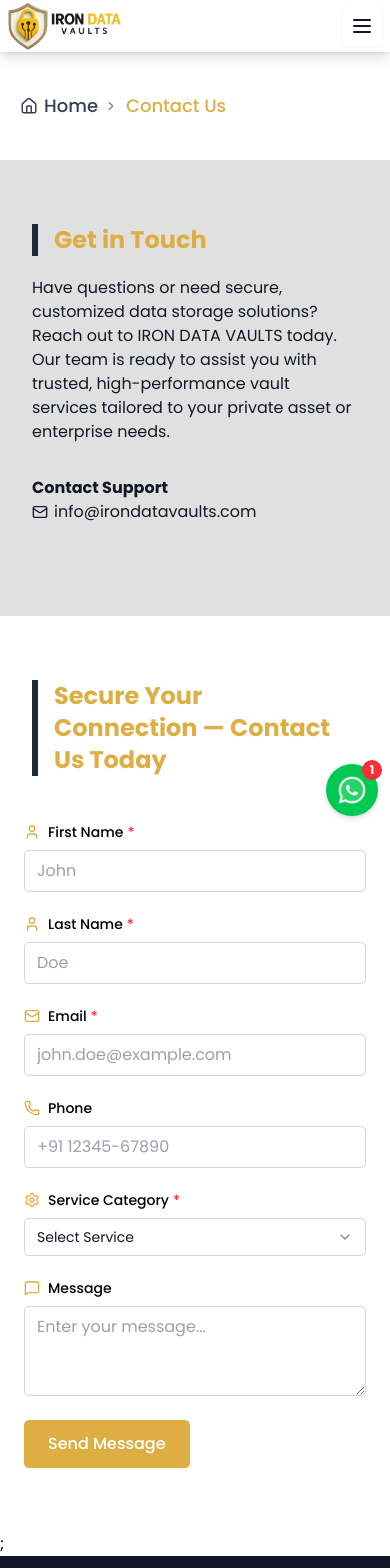
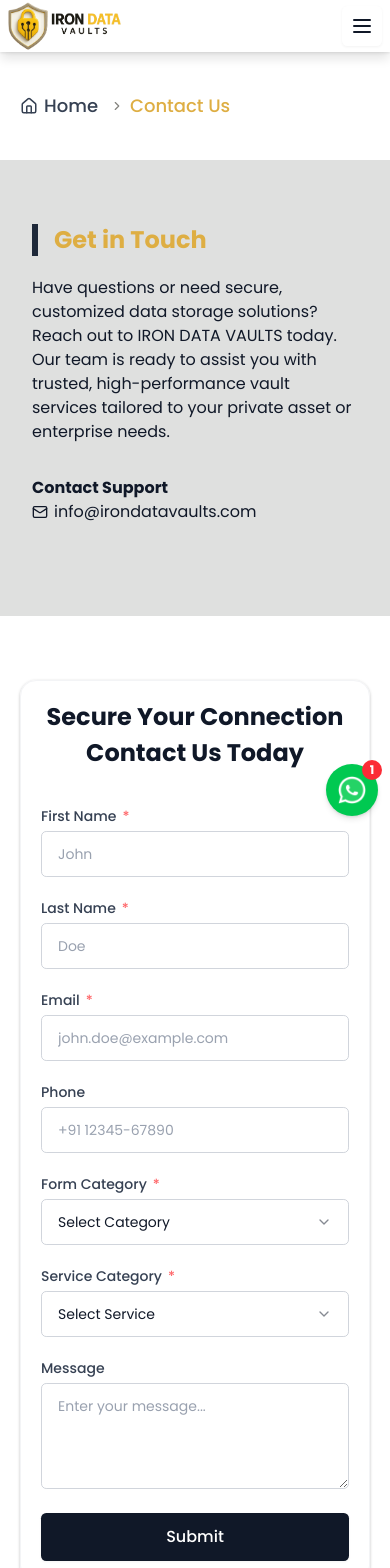
Before and after one commit to SatyabratDeveloper/IronData, a React (Vite) app: page /IronData/contact in a window 390 px wide. Shown: the top 1568 px of the page. Built offline with nearby package versions, Linux system fonts and the light colour scheme; a web font is replaced by a local one.

Commit message:
modified contact component and contact form

```diff
--- a/src/components/BreadcrumbNav/BreadcrumbNav.jsx
+++ b/src/components/BreadcrumbNav/BreadcrumbNav.jsx
@@ -18,31 +18,29 @@
         location === "/data-center" || location === "/contact" ? "pb-10" : ""
       }`}
     >
-      {pages.map(({ href = "", name }) => (
-        <Breadcrumb key={name}>
+      <Breadcrumb>
         <BreadcrumbList>
-            {href ? (
-              <>
+          {pages.map(({ href = "", name }, idx) =>
+            href ? (
+              <div key={idx} className="flex gap-3 items-center">
+                <BreadcrumbItem>
+                  <BreadcrumbLink asChild>
                     <Link to={href}>
-                  <BreadcrumbItem>
-                    <BreadcrumbLink className="">
-                      {name === "Home" ? (
-                        <House className="size-4.5 mr-1.5" />
-                      ) : null}
+                      {name === "Home" && <House className="size-4.5 mr-1.5" />}
                       {name}
+                    </Link>
                   </BreadcrumbLink>
                 </BreadcrumbItem>
-                </Link>
                 <BreadcrumbSeparator />
-              </>
+              </div>
             ) : (
-              <BreadcrumbItem>
-                <BreadcrumbPage className="">{name}</BreadcrumbPage>
+              <BreadcrumbItem key={idx}>
+                <BreadcrumbPage>{name}</BreadcrumbPage>
               </BreadcrumbItem>
+            )
           )}
         </BreadcrumbList>
       </Breadcrumb>
-      ))}
     </div>
   );
 };
--- a/src/components/Contact/Contact.jsx
+++ b/src/components/Contact/Contact.jsx
@@ -44,48 +44,40 @@
   };
 
   return (
-    <div className="py-16">
-      <div className="flex justify-center items-center">
-        <Card className="bg-transparent py-0 justify-start">
-          <CardContentWrapper>
-            <CardHeader>
-              <CardDescription className="lg:text-nowrap">
-                Secure Your Connection — Contact Us Today
-              </CardDescription>
-            </CardHeader>
-          </CardContentWrapper>
-        </Card>
-      </div>
+    <div className="py-16 flex justify-center w-full">
+      <div className="w-full max-w-2xl mx-5 md:mx-0 p-5 sm:p-12 border border-gray-100 rounded-2xl shadow-2xl">
+        <h1 className="text-gray-900 text-2xl sm:text-3xl font-bold text-center pb-10">
+          <p className="mb-1">Secure Your Connection</p>
+          <p>Contact Us Today</p>
+        </h1>
 
-      <div className="sm:max-w-lg md:max-w-2xl mx-auto mt-7 px-6 sm:px-0">
         <Form {...form}>
-          <form onSubmit={form.handleSubmit(onSubmit)} className="space-y-6">
-            {ContactFormFields.map((field) => {
-              return (
+          <form
+            onSubmit={form.handleSubmit(onSubmit)}
+            className="grid grid-cols-1 sm:grid-cols-2 gap-6"
+          >
+            {ContactFormFields.map((field) => (
               <FormField
                 key={field.name}
                 control={form.control}
                 name={field.name}
                 rules={field.rules}
                 render={({ field: formField }) => (
-                    <FormItem>
-                      <FormLabel className="mb-0.5 flex items-center gap-2">
-                        {field.icon && (
-                          <field.icon className="size-4 text-primary" />
-                        )}
-                        <span>
+                  <FormItem
+                    className={field.type === "textarea" ? "sm:col-span-2" : ""}
+                  >
+                    <FormLabel>
                       {field.label}
                       {field.required && (
-                            <span className="text-red-500 ml-1">*</span>
+                        <span className="text-red-400">*</span>
                       )}
-                        </span>
                     </FormLabel>
 
                     <FormControl>
                       {field.type === "select" ? (
                         <Select
                           onValueChange={formField.onChange}
-                            value={formField.value}
+                          value={formField.value || ""}
                         >
                           <SelectTrigger>
                             <SelectValue placeholder={field.placeholder} />
@@ -102,7 +94,7 @@
                         <Textarea
                           placeholder={field.placeholder}
                           {...formField}
-                            rows={field.rows || 3}
+                          rows={field.rows || 4}
                         />
                       ) : (
                         <Input
@@ -117,12 +109,18 @@
                   </FormItem>
                 )}
               />
-              );
-            })}
+            ))}
 
-            <Button type="submit" variant="default" size="lg">
-              Send Message
+            <div className="sm:col-span-2">
+              <Button
+                type="submit"
+                variant="secondary"
+                size="lg"
+                className="w-full"
+              >
+                Submit
               </Button>
+            </div>
           </form>
         </Form>
       </div>
--- a/src/components/ui/breadcrumb.jsx
+++ b/src/components/ui/breadcrumb.jsx
@@ -1,8 +1,8 @@
 import * as React from "react";
 import { Slot } from "@radix-ui/react-slot";
 import { ChevronRight, MoreHorizontal } from "lucide-react";
-
 import { cn } from "@/lib/utils";
+import { Link } from "react-router-dom";
 
 function Breadcrumb({ ...props }) {
   return <nav aria-label="breadcrumb" data-slot="breadcrumb" {...props} />;
@@ -32,7 +32,7 @@
 }
 
 function BreadcrumbLink({ asChild, className, ...props }) {
-  const Comp = asChild ? Slot : "a";
+  const Comp = asChild ? Slot : Link;
 
   return (
     <Comp
--- a/src/components/ui/button.jsx
+++ b/src/components/ui/button.jsx
@@ -3,7 +3,7 @@
 import { cn } from "@/lib/utils";
 
 const buttonVariants = cva(
-  "inline-flex items-center justify-center whitespace-nowrap rounded-md text-md font-medium transition-all disabled:pointer-events-none disabled:opacity-50 [&_svg]:pointer-events-none [&_svg:not([class*='size-'])]:size-4 shrink-0 [&_svg]:shrink-0 outline-none focus-visible:border-ring focus-visible:ring-ring/50 focus-visible:ring-[3px] aria-invalid:ring-destructive/20 dark:aria-invalid:ring-destructive/40 aria-invalid:border-destructive",
+  "inline-flex items-center justify-center whitespace-nowrap rounded-md text-md font-medium transition-all disabled:pointer-events-none disabled:opacity-50 [&_svg]:pointer-events-none [&_svg:not([class*='size-'])]:size-4 shrink-0 [&_svg]:shrink-0 outline-none focus-visible:border-ring focus-visible:ring-ring/50 focus-visible:ring-[3px] aria-invalid:ring-destructive/20 dark:aria-invalid:ring-destructive/40 aria-invalid:border-destructive cursor-pointer",
   {
     variants: {
       variant: {
--- a/src/components/ui/form.jsx
+++ b/src/components/ui/form.jsx
@@ -1,38 +1,38 @@
-import * as React from "react"
-import { Slot } from "@radix-ui/react-slot"
-import { Controller, FormProvider, useFormContext, useFormState } from "react-hook-form";
+import * as React from "react";
+import { Slot } from "@radix-ui/react-slot";
+import {
+  Controller,
+  FormProvider,
+  useFormContext,
+  useFormState,
+} from "react-hook-form";
+import { cn } from "@/lib/utils";
+import { Label } from "@/components/ui/label";
 
-import { cn } from "@/lib/utils"
-import { Label } from "@/components/ui/label"
+const Form = FormProvider;
 
-const Form = FormProvider
+const FormFieldContext = React.createContext({});
 
-const FormFieldContext = React.createContext({})
-
-const FormField = (
-  {
-    ...props
-  }
-) => {
+const FormField = ({ ...props }) => {
   return (
     <FormFieldContext.Provider value={{ name: props.name }}>
       <Controller {...props} />
     </FormFieldContext.Provider>
   );
-}
+};
 
 const useFormField = () => {
-  const fieldContext = React.useContext(FormFieldContext)
-  const itemContext = React.useContext(FormItemContext)
-  const { getFieldState } = useFormContext()
-  const formState = useFormState({ name: fieldContext.name })
-  const fieldState = getFieldState(fieldContext.name, formState)
+  const fieldContext = React.useContext(FormFieldContext);
+  const itemContext = React.useContext(FormItemContext);
+  const { getFieldState } = useFormContext();
+  const formState = useFormState({ name: fieldContext.name });
+  const fieldState = getFieldState(fieldContext.name, formState);
 
   if (!fieldContext) {
-    throw new Error("useFormField should be used within <FormField>")
+    throw new Error("useFormField should be used within <FormField>");
   }
 
-  const { id } = itemContext
+  const { id } = itemContext;
 
   return {
     id,
@@ -41,29 +41,27 @@
     formDescriptionId: `${id}-form-item-description`,
     formMessageId: `${id}-form-item-message`,
     ...fieldState,
-  }
-}
+  };
+};
 
-const FormItemContext = React.createContext({})
+const FormItemContext = React.createContext({});
 
-function FormItem({
-  className,
-  ...props
-}) {
-  const id = React.useId()
+function FormItem({ className, ...props }) {
+  const id = React.useId();
 
   return (
     <FormItemContext.Provider value={{ id }}>
-      <div data-slot="form-item" className={cn("grid gap-2", className)} {...props} />
+      <div
+        data-slot="form-item"
+        className={cn("grid gap-2", className)}
+        {...props}
+      />
     </FormItemContext.Provider>
   );
 }
 
-function FormLabel({
-  className,
-  ...props
-}) {
-  const { error, formItemId } = useFormField()
+function FormLabel({ className, ...props }) {
+  const { error, formItemId } = useFormField();
 
   return (
     <Label
@@ -71,14 +69,14 @@
       data-error={!!error}
       className={cn("data-[error=true]:text-destructive", className)}
       htmlFor={formItemId}
-      {...props} />
+      {...props}
+    />
   );
 }
 
-function FormControl({
-  ...props
-}) {
-  const { error, formItemId, formDescriptionId, formMessageId } = useFormField()
+function FormControl({ ...props }) {
+  const { error, formItemId, formDescriptionId, formMessageId } =
+    useFormField();
 
   return (
     <Slot
@@ -90,42 +88,39 @@
           : `${formDescriptionId} ${formMessageId}`
       }
       aria-invalid={!!error}
-      {...props} />
+      {...props}
+    />
   );
 }
 
-function FormDescription({
-  className,
-  ...props
-}) {
-  const { formDescriptionId } = useFormField()
+function FormDescription({ className, ...props }) {
+  const { formDescriptionId } = useFormField();
 
   return (
     <p
       data-slot="form-description"
       id={formDescriptionId}
       className={cn("text-muted-foreground text-sm", className)}
-      {...props} />
+      {...props}
+    />
   );
 }
 
-function FormMessage({
-  className,
-  ...props
-}) {
-  const { error, formMessageId } = useFormField()
-  const body = error ? String(error?.message ?? "") : props.children
+function FormMessage({ className, ...props }) {
+  const { error, formMessageId } = useFormField();
+  const body = error ? String(error?.message ?? "") : props.children;
 
   if (!body) {
-    return null
+    return null;
   }
 
   return (
     <p
       data-slot="form-message"
       id={formMessageId}
-      className={cn("text-destructive text-sm", className)}
-      {...props}>
+      className={cn("text-red-400 text-sm", className)}
+      {...props}
+    >
       {body}
     </p>
   );
@@ -140,4 +135,4 @@
   FormDescription,
   FormMessage,
   FormField,
-}
+};
--- a/src/components/ui/input.jsx
+++ b/src/components/ui/input.jsx
@@ -7,13 +7,13 @@
       data-slot="input"
       className={cn(
         // Layout & Spacing
-        "flex w-full rounded-md border px-3 py-2 text-base md:text-sm",
+        "flex w-full rounded-md px-4 py-3 text-sm",
 
         // Background & Border
-        "bg-white dark:bg-neutral-900 border-gray-300 dark:border-neutral-700",
+        "border border-gray-300",
 
         // Text & Placeholder
-        "text-gray-900 dark:text-white placeholder:text-gray-400 dark:placeholder:text-gray-500",
+        "text-gray-900 placeholder:text-gray-400",
 
         // Disabled State
         "disabled:cursor-not-allowed disabled:opacity-50",
--- a/src/components/ui/label.jsx
+++ b/src/components/ui/label.jsx
@@ -1,23 +1,19 @@
-"use client"
+"use client";
 
-import * as React from "react"
-import * as LabelPrimitive from "@radix-ui/react-label"
+import * as LabelPrimitive from "@radix-ui/react-label";
+import { cn } from "@/lib/utils";
 
-import { cn } from "@/lib/utils"
-
-function Label({
-  className,
-  ...props
-}) {
+function Label({ className, ...props }) {
   return (
     <LabelPrimitive.Root
       data-slot="label"
       className={cn(
-        "flex items-center gap-2 text-sm leading-none font-medium select-none group-data-[disabled=true]:pointer-events-none group-data-[disabled=true]:opacity-50 peer-disabled:cursor-not-allowed peer-disabled:opacity-50",
+        "flex items-center gap-1.5 text-gray-700 text-sm leading-none font-medium select-none group-data-[disabled=true]:pointer-events-none group-data-[disabled=true]:opacity-50 peer-disabled:cursor-not-allowed peer-disabled:opacity-50",
         className
       )}
-      {...props} />
+      {...props}
+    />
   );
 }
 
-export { Label }
+export { Label };
--- a/src/components/ui/select.jsx
+++ b/src/components/ui/select.jsx
@@ -21,7 +21,7 @@
       data-slot="select-trigger"
       data-size={size}
       className={cn(
-        "flex w-full items-center justify-between gap-2 rounded-md border px-3 py-2 text-sm",
+        "flex w-full items-center justify-between gap-2 rounded-md border text-sm px-4 py-3",
         "bg-white dark:bg-neutral-900 border-gray-300 dark:border-neutral-700",
         "text-gray-900 dark:text-white placeholder:text-gray-400 dark:placeholder:text-gray-500",
         "focus:outline-none focus-visible:ring-2 focus-visible:ring-blue-500 focus-visible:ring-offset-1",
@@ -44,7 +44,7 @@
       <SelectPrimitive.Content
         data-slot="select-content"
         className={cn(
-          "bg-popover text-popover-foreground data-[state=open]:animate-in data-[state=closed]:animate-out data-[state=closed]:fade-out-0 data-[state=open]:fade-in-0 data-[state=closed]:zoom-out-95 data-[state=open]:zoom-in-95 data-[side=bottom]:slide-in-from-top-2 data-[side=left]:slide-in-from-right-2 data-[side=right]:slide-in-from-left-2 data-[side=top]:slide-in-from-bottom-2 relative z-50 max-h-(--radix-select-content-available-height) min-w-[8rem] origin-(--radix-select-content-transform-origin) overflow-x-hidden overflow-y-auto rounded-md border shadow-md",
+          "bg-card text-card-foreground data-[state=open]:animate-in data-[state=closed]:animate-out data-[state=closed]:fade-out-0 data-[state=open]:fade-in-0 data-[state=closed]:zoom-out-95 data-[state=open]:zoom-in-95 data-[side=bottom]:slide-in-from-top-2 data-[side=left]:slide-in-from-right-2 data-[side=right]:slide-in-from-left-2 data-[side=top]:slide-in-from-bottom-2 relative z-50 max-h-(--radix-select-content-available-height) min-w-[8rem] origin-(--radix-select-content-transform-origin) overflow-x-hidden overflow-y-auto rounded-md border border-gray-200 shadow-md",
           position === "popper" &&
             "data-[side=bottom]:translate-y-1 data-[side=left]:-translate-x-1 data-[side=right]:translate-x-1 data-[side=top]:-translate-y-1",
           className
@@ -83,7 +83,7 @@
     <SelectPrimitive.Item
       data-slot="select-item"
       className={cn(
-        "focus:bg-accent focus:text-accent-foreground [&_svg:not([class*='text-'])]:text-muted-foreground relative flex w-full cursor-default items-center gap-2 rounded-sm py-1.5 pr-8 pl-2 text-sm outline-hidden select-none data-[disabled]:pointer-events-none data-[disabled]:opacity-50 [&_svg]:pointer-events-none [&_svg]:shrink-0 [&_svg:not([class*='size-'])]:size-4 *:[span]:last:flex *:[span]:last:items-center *:[span]:last:gap-2",
+        "focus:bg-accent focus:text-accent-foreground [&_svg:not([class*='text-'])]:text-muted-foreground relative flex w-full cursor-default items-center gap-2 rounded-sm py-2 px-5 text-sm outline-hidden select-none data-[disabled]:pointer-events-none data-[disabled]:opacity-50 [&_svg]:pointer-events-none [&_svg]:shrink-0 [&_svg:not([class*='size-'])]:size-4 *:[span]:last:flex *:[span]:last:items-center *:[span]:last:gap-2",
         className
       )}
       {...props}
--- a/src/components/ui/textarea.jsx
+++ b/src/components/ui/textarea.jsx
@@ -6,7 +6,7 @@
     <textarea
       data-slot="textarea"
       className={cn(
-        "w-full min-h-[4rem] rounded-md border px-3 py-2 text-base md:text-sm",
+        "w-full min-h-[4rem] rounded-md border px-4 py-3 text-sm",
         "bg-white dark:bg-neutral-900 border-gray-300 dark:border-neutral-700",
         "text-gray-900 dark:text-white placeholder:text-gray-400 dark:placeholder:text-gray-500",
         "disabled:cursor-not-allowed disabled:opacity-50",
--- a/src/constants.js
+++ b/src/constants.js
@@ -352,8 +352,39 @@
     component: "input",
     required: false,
     rules: {
-      value: /^\+?[0-9\s\-().]{7,15}$/,
-      message: "Please enter a valid phone number",
+      pattern: {
+        value: /^\+?[0-9\s\-().]{7,15}$/,
+        message: "Please enter a valid phone number",
+      },
+    },
+  },
+  {
+    name: "formCategory",
+    label: "Form Category",
+    type: "select",
+    placeholder: "Select Category",
+    options: [
+      "Become a Partner",
+      "Join the Iron Network",
+      "Join the $IRON Waitlist",
+      "Download Concept Brief",
+      "Download Investor Pack",
+      "Get Investor Access Brief",
+      "Speak to Our Investment Team",
+      "For any other inquiries",
+    ],
+    icon: Settings,
+    required: true,
+    rules: {
+      required: "Category is required",
+      minLength: {
+        value: 3,
+        message: "Last Name must be at least 3 characters long",
+      },
+      maxLength: {
+        value: 100,
+        message: "Last Name must not exceed 100 characters",
+      },
     },
   },
   {
@@ -369,6 +400,17 @@
     ],
     icon: Settings,
     required: true,
+    rules: {
+      required: "Service is required",
+      minLength: {
+        value: 3,
+        message: "Last Name must be at least 3 characters long",
+      },
+      maxLength: {
+        value: 100,
+        message: "Last Name must not exceed 100 characters",
+      },
+    },
   },
   {
     name: "message",
--- a/src/main.jsx
+++ b/src/main.jsx
@@ -38,7 +38,7 @@
     </Route>
   ),
   {
-    basename: "/IronData", // 👈 Add this line
+    basename: "/IronData",
   }
 );
 
```
Lines whose indentation alone changed are shown as unchanged.
